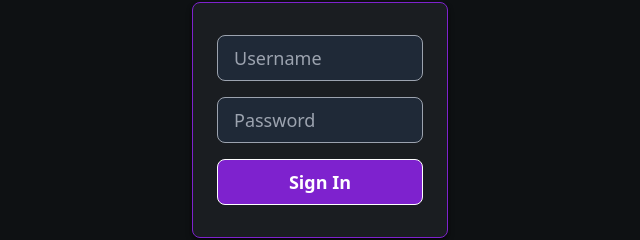
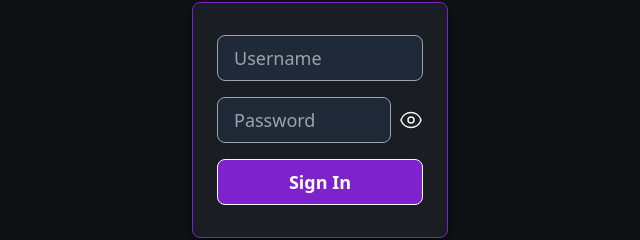
Before and after one commit to Harshit-Gulati/thoughtkeep, a React (Vite) app in the folder thoughtkeep-fe/: page /signin in a window 1280 px wide. Shown: the part 292-532 px from the top of the page, without its empty margins (320-960 px from the left). Built offline with nearby package versions, Linux system fonts and the light colour scheme; no server answers.

Commit message:
fixing  deletion bug

```diff
--- a/thoughtkeep-fe/src/components/ui/Input.tsx
+++ b/thoughtkeep-fe/src/components/ui/Input.tsx
@@ -1,17 +1,35 @@
+import { useState } from "react";
+import { EyeSlashIcon } from "../../icons/EyeSlashIcon";
+import { EyeIcon } from "../../icons/EyeIcon";
+
 interface InputProps {
   placeholder: string;
   reference?: any;
+  type?: string | "text";
 }
 
 export const Input = (props: InputProps) => {
+  const [isVisible, setIsVisible] = useState("password");
+  function toggleVisibility() {
+    if (isVisible === "text") {
+      setIsVisible("password");
+    } else {
+      setIsVisible("text");
+    }
+  }
   return (
-    <div>
+    <div className="flex justify-center items-center">
       <input
-        type="text"
+        type={props.type === "password" ? isVisible : props.type}
         className="px-4 py-2 bg-[#1F2937] outline-none border border-gray-400 focus:border-purple-700 rounded-lg my-2 box-border text-white w-full text-lg"
         ref={props.reference}
         placeholder={props.placeholder}
       />
+      {props.type === "password" && (
+        <button className="ml-2" onClick={toggleVisibility}>
+          {isVisible === "text" ? <EyeSlashIcon /> : <EyeIcon />}
+        </button>
+      )}
     </div>
   );
 };
--- /dev/null
+++ b/thoughtkeep-fe/src/components/ui/Logo.tsx
@@ -0,0 +1,29 @@
+import { useNavigate } from "react-router-dom";
+import { BrainIcon } from "../../icons/BrainIcon";
+
+const defaultStyles =
+  "font-semibold text-white tracking-tighter flex justify-center items-center cursor-pointer";
+
+const variantStyles = {
+  dash: "text-xl  w-fit ",
+  land: "text-2xl ",
+  side: "text-2xl pt-4 ",
+  sign: "text-4xl pt-4 mb-6 ",
+};
+
+export const Logo = (props: { style: "dash" | "side" | "sign" | "land" }) => {
+  const navigate = useNavigate();
+  return (
+    <span
+      className={variantStyles[props.style] + defaultStyles}
+      onClick={() => {
+        navigate("/");
+      }}
+    >
+      <span className="mr-2">
+        <BrainIcon />
+      </span>
+      Thought<span className="text-purple-500">Keep</span>
+    </span>
+  );
+};
--- a/thoughtkeep-fe/src/components/ui/Sidebar.tsx
+++ b/thoughtkeep-fe/src/components/ui/Sidebar.tsx
@@ -1,7 +1,6 @@
 import { SidebarItem } from "./SidebarItem";
 import { TwitterIcon } from "../../icons/TwitterIcon";
 import { YoutubeIcon } from "../../icons/YoutubeIcon";
-import { BrainIcon } from "../../icons/BrainIcon";
 import { useNavigate } from "react-router-dom";
 import { sidebarAtom } from "../../store/sidebarAtom";
 import { CrossIcon } from "../../icons/CrossIcon";
@@ -16,6 +15,7 @@
 import { ShareIcon } from "../../icons/ShareIcon";
 import { useContent } from "../../hooks/useContent";
 import { loginAtom } from "../../store/loginAtom";
+import { Logo } from "./Logo";
 
 const APP_URL = import.meta.env.VITE_APP_URL;
 const BACKEND_URL = import.meta.env.VITE_BACKEND_URL;
@@ -159,12 +159,7 @@
         sidebarOpen ? `translate-x-0` : `-translate-x-full`
       }`}
     >
-      <span className="text-2xl font-semibold text-white tracking-tighter flex justify-center items-center pt-4">
-        <span className="mr-2">
-          <BrainIcon />
-        </span>
-        Thought<span className="text-purple-500">Keep</span>
-      </span>
+      <Logo style="side" />
       <div className="flex flex-col w-full items-center pt-20">
         <SidebarItem
           text="All"
--- /dev/null
+++ b/thoughtkeep-fe/src/icons/EyeIcon.tsx
@@ -0,0 +1,23 @@
+export const EyeIcon = () => {
+  return (
+    <svg
+      xmlns="http://www.w3.org/2000/svg"
+      fill="none"
+      viewBox="0 0 24 24"
+      strokeWidth="1.5"
+      stroke="currentColor"
+      className="size-6"
+    >
+      <path
+        strokeLinecap="round"
+        strokeLinejoin="round"
+        d="M2.036 12.322a1.012 1.012 0 0 1 0-.639C3.423 7.51 7.36 4.5 12 4.5c4.638 0 8.573 3.007 9.963 7.178.07.207.07.431 0 .639C20.577 16.49 16.64 19.5 12 19.5c-4.638 0-8.573-3.007-9.963-7.178Z"
+      />
+      <path
+        strokeLinecap="round"
+        strokeLinejoin="round"
+        d="M15 12a3 3 0 1 1-6 0 3 3 0 0 1 6 0Z"
+      />
+    </svg>
+  );
+};
--- /dev/null
+++ b/thoughtkeep-fe/src/icons/EyeSlashIcon.tsx
@@ -0,0 +1,18 @@
+export const EyeSlashIcon = () => {
+  return (
+    <svg
+      xmlns="http://www.w3.org/2000/svg"
+      fill="none"
+      viewBox="0 0 24 24"
+      strokeWidth="1.5"
+      stroke="currentColor"
+      className="size-6"
+    >
+      <path
+        strokeLinecap="round"
+        strokeLinejoin="round"
+        d="M3.98 8.223A10.477 10.477 0 0 0 1.934 12C3.226 16.338 7.244 19.5 12 19.5c.993 0 1.953-.138 2.863-.395M6.228 6.228A10.451 10.451 0 0 1 12 4.5c4.756 0 8.773 3.162 10.065 7.498a10.522 10.522 0 0 1-4.293 5.774M6.228 6.228 3 3m3.228 3.228 3.65 3.65m7.894 7.894L21 21m-3.228-3.228-3.65-3.65m0 0a3 3 0 1 0-4.243-4.243m4.242 4.242L9.88 9.88"
+      />
+    </svg>
+  );
+};
--- a/thoughtkeep-fe/src/pages/Dashboard.tsx
+++ b/thoughtkeep-fe/src/pages/Dashboard.tsx
@@ -3,10 +3,10 @@
 import { CardList } from "../components/ui/CardList";
 import { sidebarAtom } from "../store/sidebarAtom";
 import { useRecoilState } from "recoil";
-import { BrainIcon } from "../icons/BrainIcon";
 import { HamburgerIcon } from "../icons/HamburgerIcon";
 import { useEffect } from "react";
 import { useContent } from "../hooks/useContent";
+import { Logo } from "../components/ui/Logo";
 
 export default function Dashboard() {
   const [sidebarOpen, setSidebarOpen] = useRecoilState(sidebarAtom);
@@ -28,13 +28,7 @@
         <CreateContentModal />
         {!sidebarOpen && (
           <div className="w-full h-10 flex justify-between items-center">
-            <span className="text-xl font-semibold text-white tracking-tighter flex justify-center items-center w-fit">
-              <span className="mr-2">
-                <BrainIcon />
-              </span>
-              Thought<span className="text-purple-500">Keep</span>
-            </span>
-
+            <Logo style="dash" />
             <span
               className="flex justify-center items-center h-full text-white cursor-pointer hover:text-purple-500 transition-all"
               onClick={() => {
--- a/thoughtkeep-fe/src/pages/Landing.tsx
+++ b/thoughtkeep-fe/src/pages/Landing.tsx
@@ -1,6 +1,6 @@
 import { useNavigate } from "react-router-dom";
 import { Button } from "../components/ui/Button";
-import { BrainIcon } from "../icons/BrainIcon";
+import { Logo } from "../components/ui/Logo";
 
 export const Landing = () => {
   const navigate = useNavigate();
@@ -8,12 +8,7 @@
     <div className="max-w-screen h-screen">
       <div className="bg-[#0E1113] min-h-screen h-fit px-16">
         <div className="max-w-full w-full px-16 fixed top-0 left-0 h-14 flex items-center justify-between">
-          <span className="text-2xl font-semibold text-white tracking-tighter flex justify-center items-center">
-            <span className="mr-2">
-              <BrainIcon />
-            </span>
-            Thought<span className="text-purple-500">Keep</span>
-          </span>
+          <Logo style="land" />
           <span className="hidden md:flex">
             <span className="mr-4">
               <Button
@@ -37,7 +32,7 @@
             />
           </span>
         </div>
-        <div className="h-screen flex flex-col w-full items-center justify-center uppercase text-white text-4xl">
+        <div className="h-screen flex flex-col w-full items-center justify-center uppercase text-white text-4xl font-medium">
           <span className="mb-5">Store, Organize &</span>
           <span>
             Access Your <span className="text-purple-500">Key Links.</span>
--- a/thoughtkeep-fe/src/pages/Signin.tsx
+++ b/thoughtkeep-fe/src/pages/Signin.tsx
@@ -4,9 +4,9 @@
 import axios from "axios";
 import { useNavigate } from "react-router-dom";
 import { toast } from "react-toastify";
-import { BrainIcon } from "../icons/BrainIcon";
 import { useSetRecoilState } from "recoil";
 import { loginAtom } from "../store/loginAtom";
+import { Logo } from "../components/ui/Logo";
 
 const BACKEND_URL = import.meta.env.VITE_BACKEND_URL;
 
@@ -62,15 +62,10 @@
 
   return (
     <div className="bg-[#0E1113] h-screen w-screen flex flex-col justify-center items-center">
-      <span className="text-4xl font-semibold text-white tracking-tighter flex justify-center items-center pt-4 mb-6">
-        <span className="mr-2">
-          <BrainIcon />
-        </span>
-        Thought<span className="text-purple-500">Keep</span>
-      </span>
+      <Logo style="sign" />
       <div className="bg-[#1A1D21] rounded-lg text-gray-100 shadow-md border border-purple-700 shadow-black/55 w-screen md:w-[40%] lg:w-[20%] min-h-48 p-6 text-lg">
-        <Input reference={usernameRef} placeholder="Username" />
-        <Input reference={passwordRef} placeholder="Password" />
+        <Input type="text" reference={usernameRef} placeholder="Username" />
+        <Input type="password" reference={passwordRef} placeholder="Password" />
         <div className="my-2">
           <Button
             variant="primary"
--- a/thoughtkeep-fe/src/pages/Signup.tsx
+++ b/thoughtkeep-fe/src/pages/Signup.tsx
@@ -3,8 +3,8 @@
 import { Input } from "../components/ui/Input";
 import axios from "axios";
 import { useNavigate } from "react-router-dom";
-import { BrainIcon } from "../icons/BrainIcon";
 import { toast } from "react-toastify";
+import { Logo } from "../components/ui/Logo";
 
 const BACKEND_URL = import.meta.env.VITE_BACKEND_URL;
 
@@ -23,7 +23,7 @@
         username,
         password,
       });
-      toast.success("Logged in!", {
+      toast.success("Signed Up!", {
         position: "top-center",
         autoClose: 3500,
         hideProgressBar: false,
@@ -36,7 +36,7 @@
       setIsLoading(false);
       navigate("/signin");
     } catch (e) {
-      toast.error("Error logging in!", {
+      toast.error("Error signing up!", {
         position: "top-center",
         autoClose: 3500,
         hideProgressBar: false,
@@ -51,15 +51,10 @@
 
   return (
     <div className="bg-[#0E1113] h-screen w-screen flex flex-col justify-center items-center">
-      <span className="text-4xl font-semibold text-white tracking-tighter flex justify-center items-center pt-4 mb-6">
-        <span className="mr-2">
-          <BrainIcon />
-        </span>
-        Thought<span className="text-purple-500">Keep</span>
-      </span>
+      <Logo style="sign" />
       <div className="bg-[#1A1D21] rounded-lg text-gray-100 shadow-md border border-purple-700 shadow-black/55 w-screen md:w-[40%] lg:w-[20%] min-h-48 p-6 text-lg">
-        <Input reference={usernameRef} placeholder="Username" />
-        <Input reference={passwordRef} placeholder="Password" />
+        <Input type="text" reference={usernameRef} placeholder="Username" />
+        <Input type="password" reference={passwordRef} placeholder="Password" />
         <p className="text-xs lg:text-sm text-left text-gray-400 capitalize my-1">
           *Username must be 3-10 characters long.
         </p>
```
Also changed, not shown: thoughtkeep-fe/src/pages/Share.tsx (+2 -8 lines), 1 other file (tests, documents, lock files or other folders).
